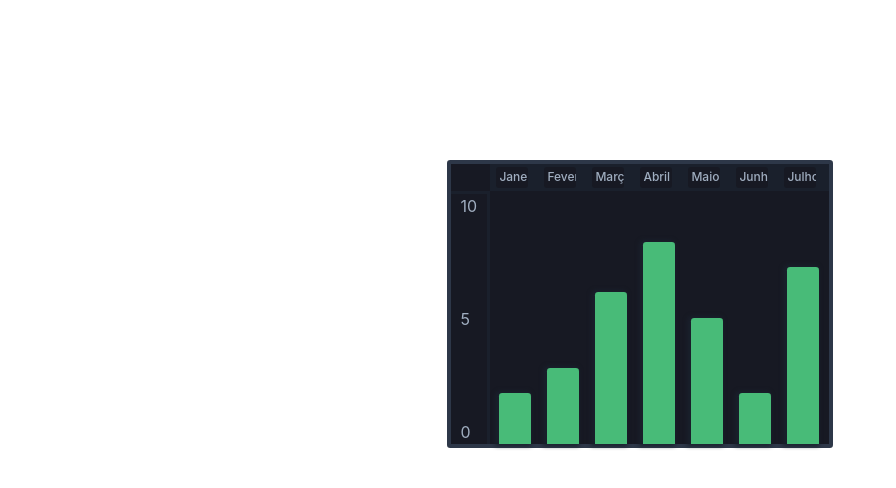
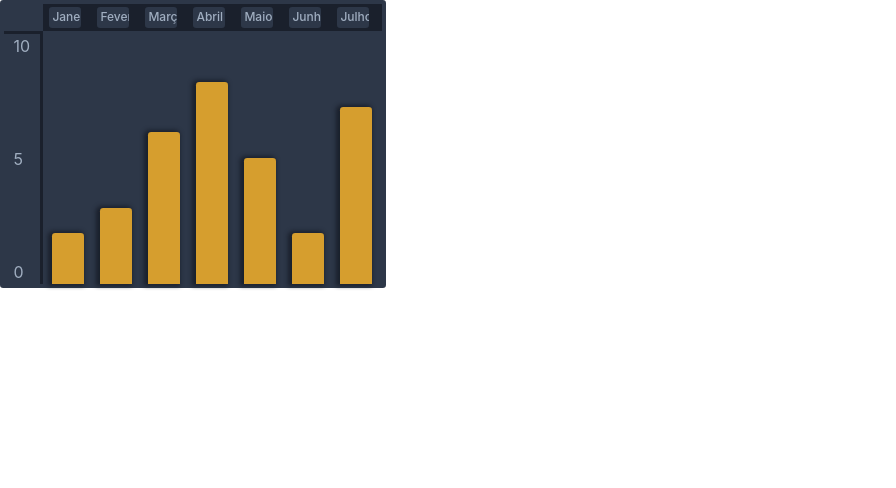
Before and after one commit to gustavo-zsilva/bchart, a Next.js app: page / in a window 1280 px wide. Shown: the top 488 px of the page, without its empty margins (0-896 px from the left). Built offline with nearby package versions, Linux system fonts and the light colour scheme.

Commit message:
Integrated Chakra Props to Chart Component 🔥

```diff
--- a/src/components/BarChart.tsx
+++ b/src/components/BarChart.tsx
@@ -1,4 +1,4 @@
-import { Flex } from '@chakra-ui/react'
+import { Flex, ChakraProps } from '@chakra-ui/react'
 
 import { ChartColumns } from './ChartColumns'
 import { ChartProvider } from '../contexts/ChartContext'
@@ -6,13 +6,13 @@ import { RevenueStack } from './RevenueStack'
 import { Header } from './Header'
 import { StylesProvider } from '../contexts/StylesContext'
 
-type BarChartProps = {
+type BarChartProps = ChakraProps & {
     total: number,
     oscillation: number[],
     labels: string[],
-    columnsColor: string,
-    bgColor: string,
-    textColor: string,
+    columnsColor?: string,
+    bgColor?: string,
+    textColor?: string,
 }
 
 export function BarChart({
@@ -22,18 +22,16 @@ export function BarChart({
     columnsColor,
     bgColor,
     textColor,
+    ...chakraProps
 }: BarChartProps) {
-
-
-
     return (
-        <StylesProvider>
+        <StylesProvider columnsColor={columnsColor} bgColor={bgColor} textColor={textColor}>
             <ChartProvider total={total} oscillation={oscillation} labels={labels}>
                 <Flex
                     display="grid"
-                    bg="gray.900"
+                    bg={bgColor ? bgColor : "gray.900"}
 
-                    m="10rem auto"
+                    {...chakraProps}
 
                     h="18rem"
 
--- a/src/pages/index.tsx
+++ b/src/pages/index.tsx
@@ -15,6 +15,8 @@ export default function Home() {
         total={10}
         oscillation={[2, 3, 6, 8, 5, 2, 7]}
         labels={['Janeiro', 'Fevereiro', 'Março', 'Abril', 'Maio', 'Junho', 'Julho']}
+        bgColor="gray.700"
+        columnsColor="yellow.500"
       />
     </Flex>
   )
```
